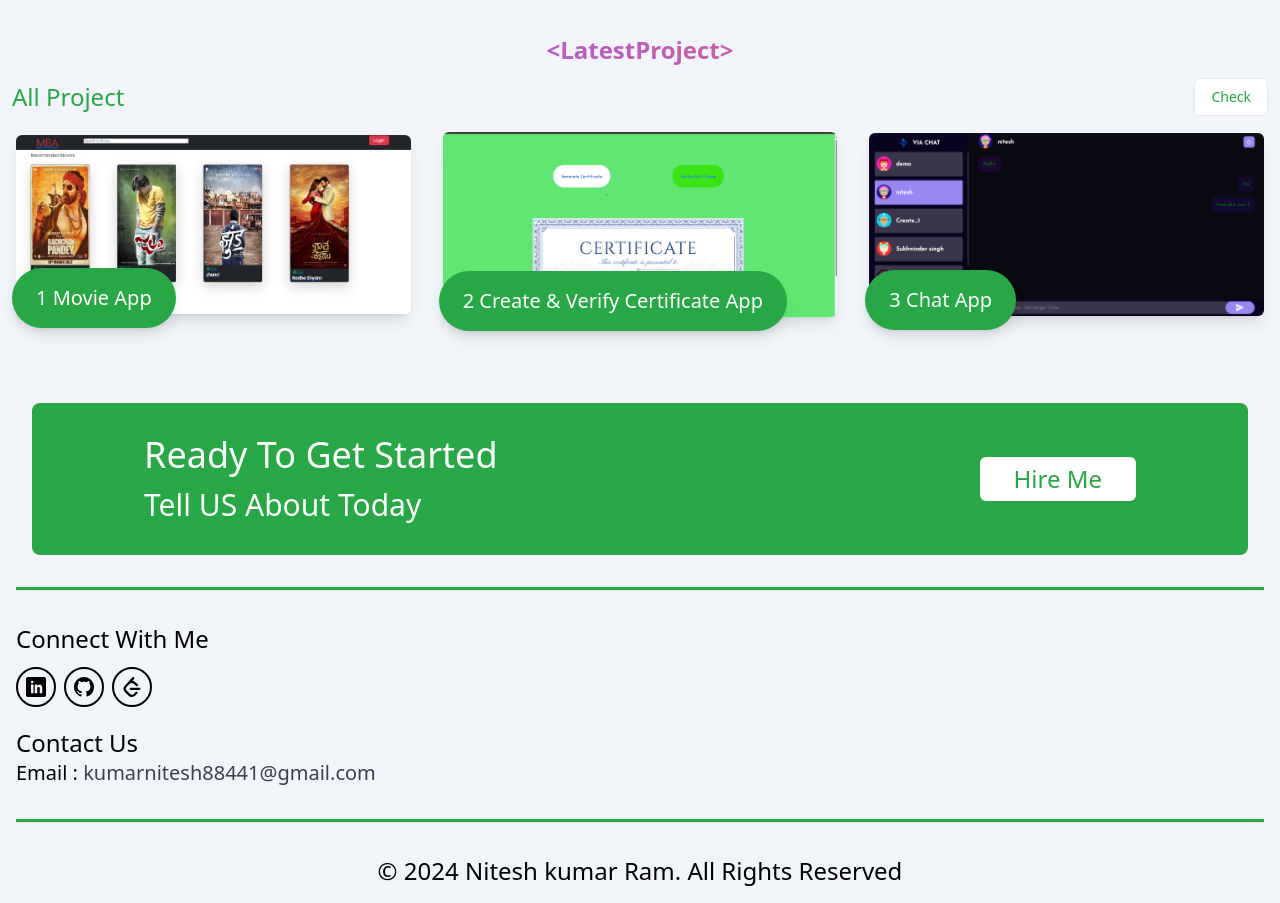
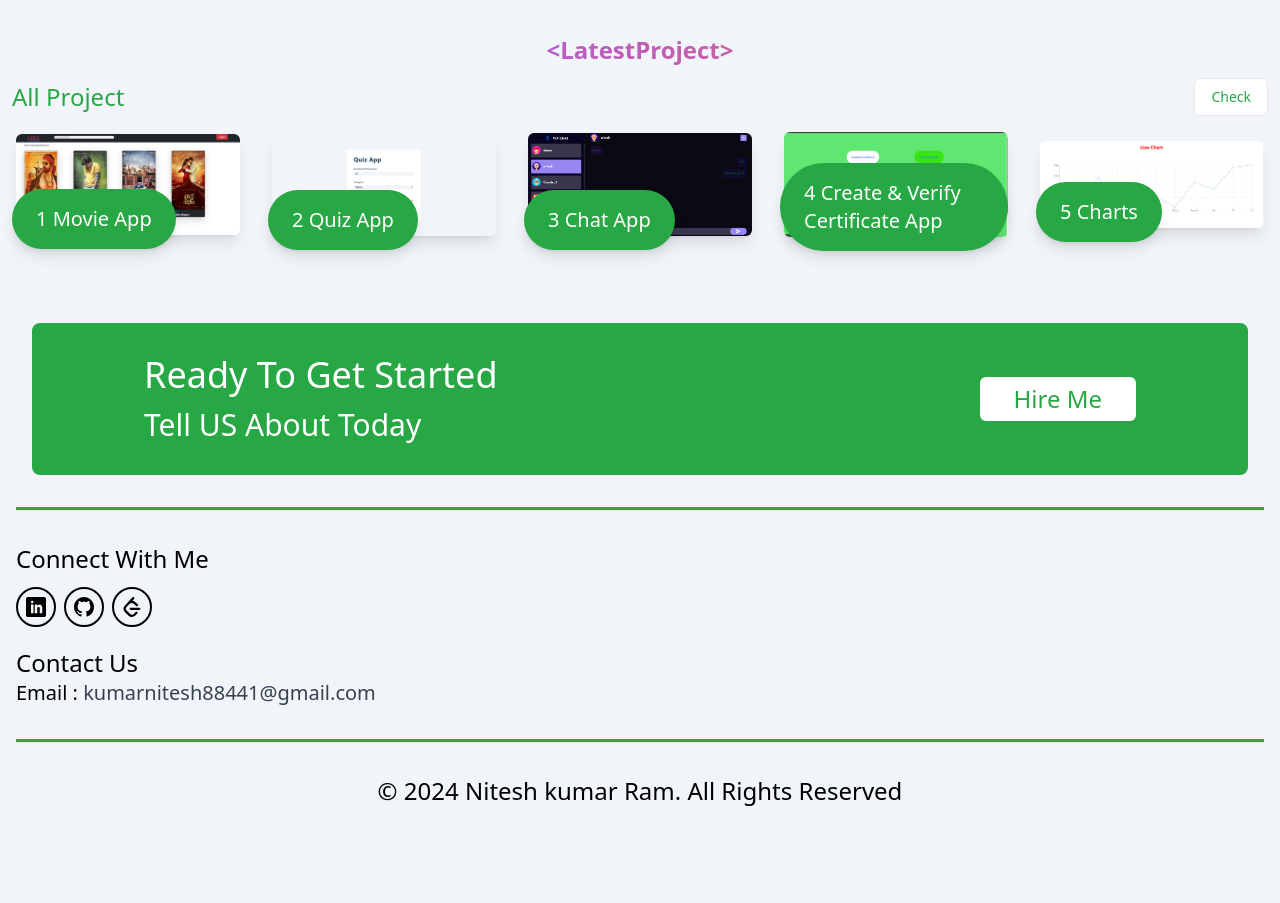
Before and after one commit to Nitesh8877/nitesh-portfolio, a React (Vite) app: page / in a window 1280 px wide. Shown: the part 2840-3743 px from the top of the page. After the commit the page ends 3663 px from the top, so only its background shows below. Built offline with nearby package versions, Linux system fonts and the light colour scheme.

Commit message:
add one project

```diff
--- a/src/components/utility/ProjectData.js
+++ b/src/components/utility/ProjectData.js
@@ -10,9 +10,9 @@ export const ProjectData = [
   },
   {
     id: 1,
-    title: "Create & Verify Certificate App",
-    link: "https://create-verify-certificate-frontend.vercel.app/",
-    image: "/images/certificate.png",
+    title: "Quiz App",
+    link: "https://quiz-app-gules-eta.vercel.app/",
+    image: "/images/quiz.png",
     reverse: true,
     latest: true,
   },
@@ -24,5 +24,21 @@ export const ProjectData = [
     reverse: false,
     latest: true,
   },
+  {
+    id: 3,
+    title: "Create & Verify Certificate App",
+    link: "https://create-verify-certificate-frontend.vercel.app/",
+    image: "/images/certificate.png",
+    reverse: true,
+    latest: true,
+  },
+  {
+    id:4 ,
+    title: "Charts",
+    link: "https://charts-ruby.vercel.app/",
+    image: "/images/charts.png",
+    reverse: false,
+    latest: true,
+  },
 
 ];
```
Also changed, not shown: public/images/charts.png (added), public/images/quiz.png (added).
